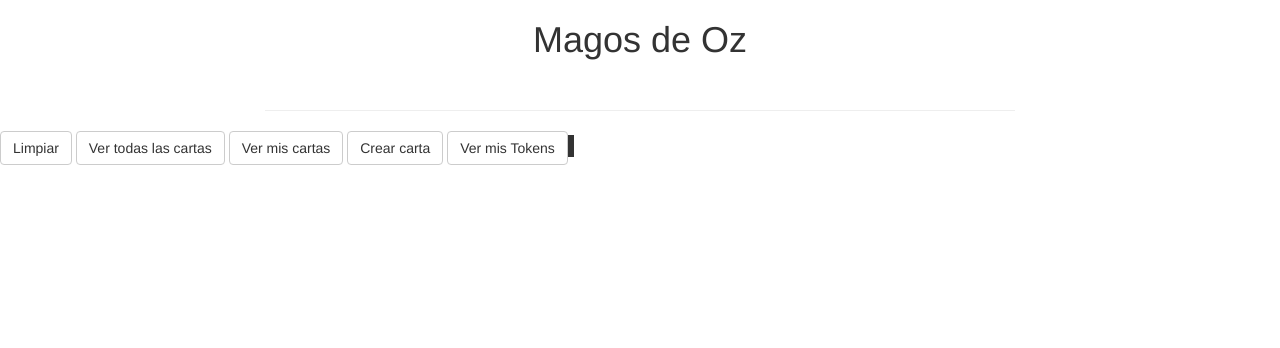
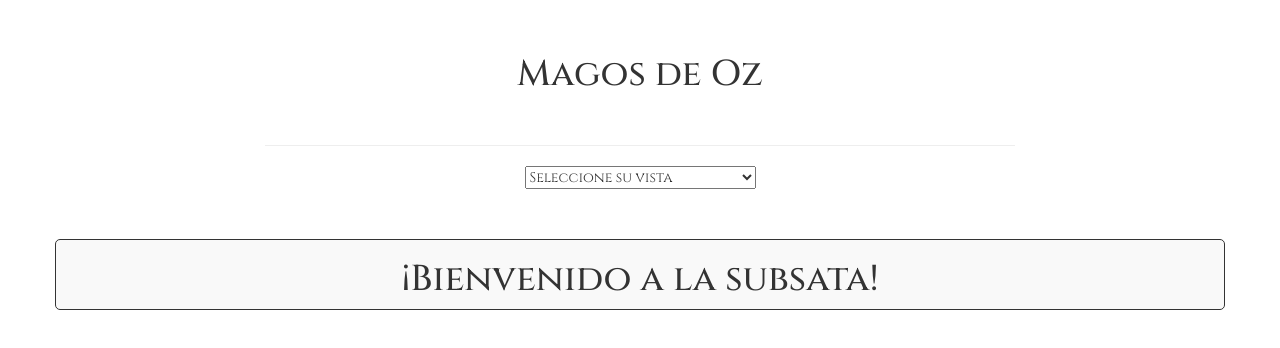
Before and after one commit to ConstanzaFrutos/teoria-del-lenguaje, a website: page truffle-project/src/index.html in a window 1280 px wide. Drawn offline with nearby package versions, Linux system fonts and the light colour scheme; files whose address does not match are found by name.

Commit message:
Front custom css js

```diff
--- /dev/null
+++ b/truffle-project/src/css/styles.css
@@ -0,0 +1,21 @@
+body{
+    font-family: 'Cinzel', serif;
+    padding: 35px;
+}
+.view-container{
+    margin-top: 50px;
+    padding: 0 50px;
+    display: none;
+    background-color: #f9f9f9;
+    border: 1px solid;
+    border-radius: 5px;
+}
+
+.btn-default {
+    width: 100%;
+    margin: 10px 0px;
+}
+
+select {
+    width: 30%;
+}
--- a/truffle-project/src/index.html
+++ b/truffle-project/src/index.html
@@ -9,6 +9,12 @@
 
     <!-- Bootstrap -->
     <link href="css/bootstrap.min.css" rel="stylesheet">
+
+    <link href="css/styles.css" rel="stylesheet">
+
+    <link rel="preconnect" href="https://fonts.googleapis.com">
+    <link rel="preconnect" href="https://fonts.gstatic.com" crossorigin>
+    <link href="https://fonts.googleapis.com/css2?family=Cinzel:wght@400;500;600;700;800;900&display=swap" rel="stylesheet">
 
     <!-- HTML5 shim and Respond.js for IE8 support of HTML5 elements and media queries -->
     <!-- WARNING: Respond.js doesn't work if you view the page via file:// -->
@@ -26,16 +32,35 @@
           <h4 class="cuenta-actual-direccion"></h4>
           <hr/>
         </div>
+        <div class="row">
+          <div class="col-xs-12 col-sm-8 col-sm-push-2 text-center">
+            <select id="view-select">
+              <option value="inicio-view" selected>Seleccione su vista</option>
+              <option value="carta-view">Carta</option>
+              <option value="token-view">Token</option>
+              <option value="subasta-admin-view">Subasta Admin</option>
+              <option value="subasta-view">Subasta</option>
+            </select>
+          </div>
+        </div>
       </div>
     </div>
 
-    <div>
-      <button class="btn btn-default btn-clean" type="button">Limpiar</button>
-      <button class="btn btn-default btn-ver-todas-las-cartas" type="button">Ver todas las cartas</button>
-      <button class="btn btn-default btn-ver-mis-cartas" type="button">Ver mis cartas</button>
-      <button class="btn btn-default btn-crear-carta" type="button">Crear carta</button>
-      <button class="btn btn-default btn-ver-mis-tokens" type="button">Ver mis Tokens</button>
-      <span class="balance-oz" style="border-color: black; border: solid"></span>
+    <div id="inicio-view" class="container view-container">
+      <h1 class="text-center">¡Bienvenido a la subsata!</h1>
+    </div>
+
+    <div id="carta-view" class="container view-container">
+      <h1 class="text-center">Carta</h1>
+      <div class="row">
+        <span class="col-xs-8 col-xs-push-2 balance-oz" style="border-color: black; border: solid"></span>
+      </div>
+      <div class="row">
+        <div class="col-xs-4"><button class="btn btn-default btn-clean" type="button">Limpiar</button></div>
+        <div class="col-xs-4"><button class="btn btn-default btn-ver-todas-las-cartas" type="button">Ver todas las cartas</button></div>
+        <div class="col-xs-4"><button class="btn btn-default btn-ver-mis-cartas" type="button">Ver mis cartas</button></div>
+        <div class="col-xs-4"><button class="btn btn-default btn-crear-carta" type="button">Crear carta</button></div>
+        <div class="col-xs-4"><button class="btn btn-default btn-ver-mis-tokens" type="button">Ver mis Tokens</button></div>
       </div>
 
       <div>
@@ -80,6 +105,19 @@
           </div>
         </div>
       </div>
+    </div>
+
+    <div id="token-view" class="container view-container">
+      <h1 class="text-center">Token</h1>
+    </div>
+
+    <div id="subasta-admin-view" class="container view-container">
+      <h1 class="text-center">Subasta Admin</h1>
+    </div>
+
+    <div id="subasta-view" class="container view-container">
+      <h1 class="text-center">Subasta</h1>
+    </div>
 
     <!-- jQuery (necessary for Bootstrap's JavaScript plugins) -->
     <script src="https://ajax.googleapis.com/ajax/libs/jquery/1.12.4/jquery.min.js"></script>
@@ -88,5 +126,6 @@
     <script src="js/web3.min.js"></script>
     <script src="js/truffle-contract.js"></script>
     <script src="js/app.js"></script>
+    <script src="js/custom.js"></script>
   </body>
 </html>
--- /dev/null
+++ b/truffle-project/src/js/custom.js
@@ -0,0 +1,8 @@
+$( document ).ready(function() {
+    $("#inicio-view").fadeIn( "slow" );
+});
+
+$( "#view-select" ).change(function() {
+    $(".view-container").hide();
+    $("#" + $( this ).val() + "").fadeIn( "slow" );
+});
```
Lines whose indentation alone changed are shown as unchanged.
